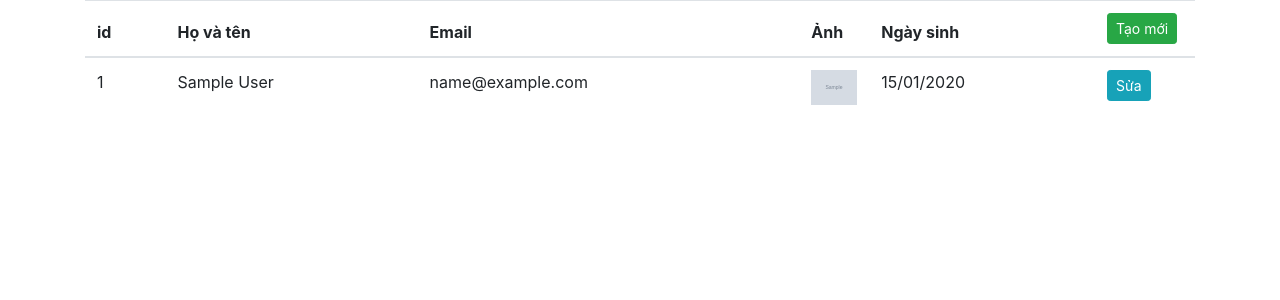
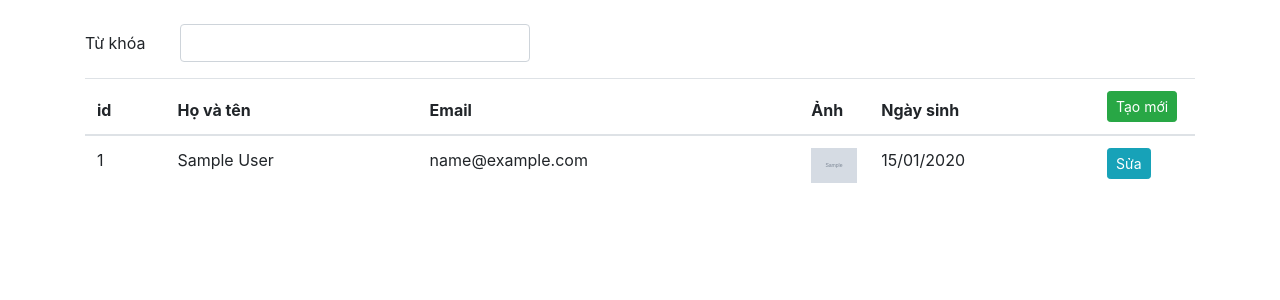
Before and after one commit to thienth32/PT15317-web-web2013, a PHP site: page /pt15317-web/ in a window 1280 px wide. Shown: the part 56-356 px from the top of the page. Run offline with PHP 8.4, Linux system fonts and the light colour scheme; tables that the repository leaves empty hold one stand-in row (values such as "Sample post"); grey boxes marked "Sample" are stand-in pictures.

Commit message:
Update index.php

```diff
--- a/ass/index.php
+++ b/ass/index.php
@@ -25,6 +25,15 @@ $users = $stmt->fetchAll();
     <main class="container-fluid">
     <!-- Hiển thị danh sách users -->
         <div class="container">
+            <br>
+            <form action="" method="get">
+                <div class="form-group row">
+                    <label for="" class="col-sm-1 col-form-label">Từ khóa</label>
+                    <div class="col-sm-4">
+                        <input type="text" name="keyword" class="form-control">
+                    </div>
+                </div>
+            </form>
             <table class="table table-stripped">
                 <thead>
                     <th>id</th>
```
